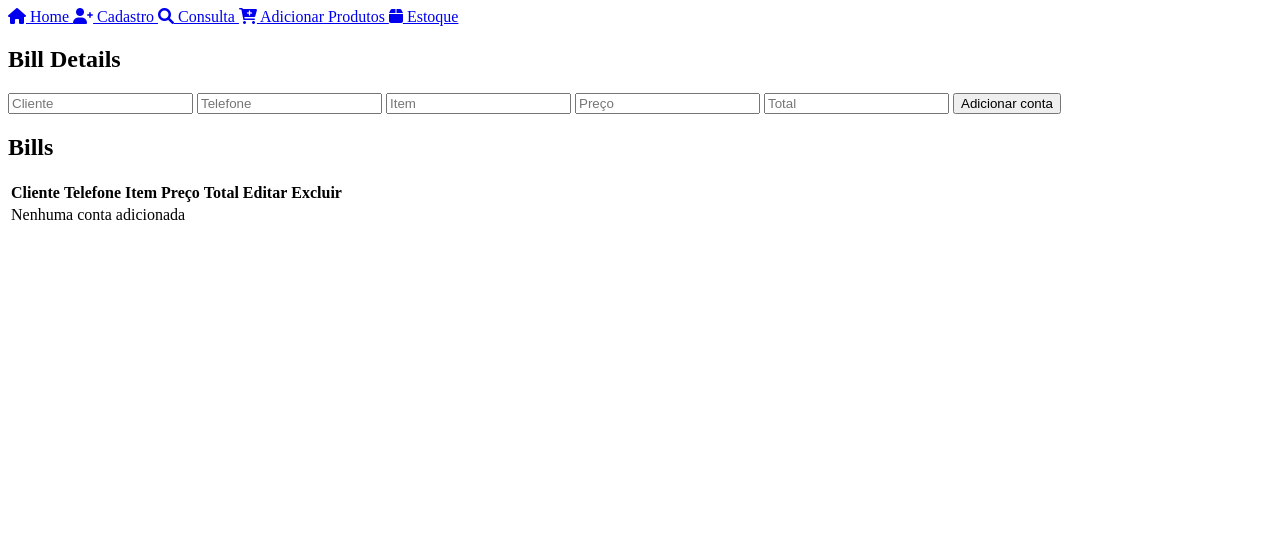
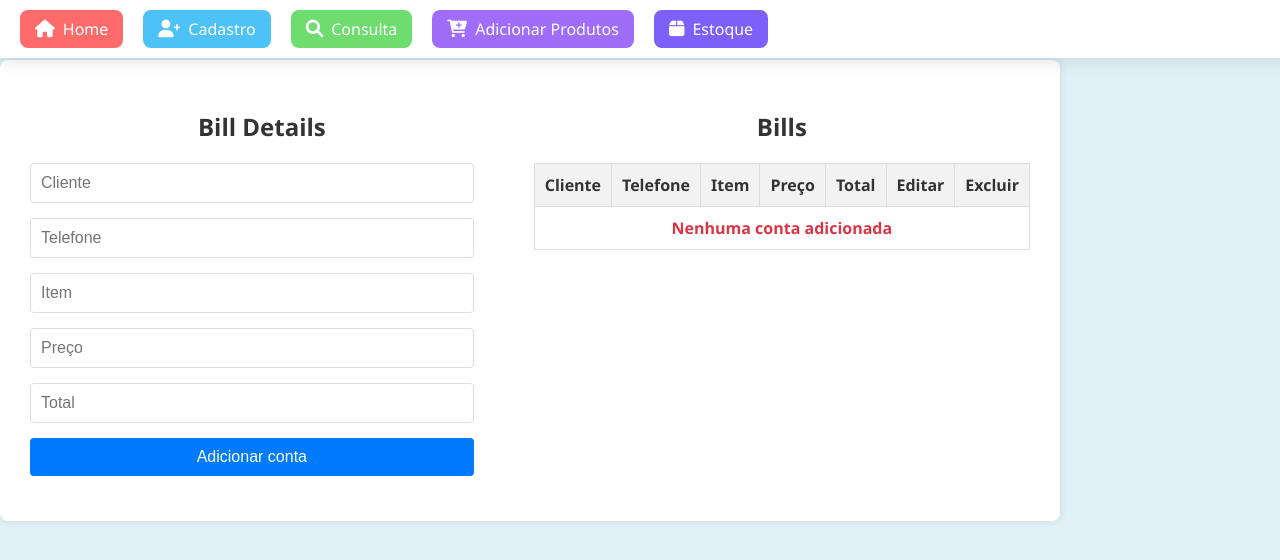
Before and after one commit to JeerTeles/ROMARIO_MERCADINHO, a website: page public/cadastro.html in a window 1280 px wide. Drawn offline with Linux system fonts and the light colour scheme; files that its build step writes are made by us from their sources; the site is published under a folder, as on GitHub Pages, so addresses that start at the root find nothing.

Commit message:
feature/create page register

```diff
--- a/public/cadastro.html
+++ b/public/cadastro.html
@@ -5,15 +5,15 @@
     <meta name="viewport" content="width=device-width, initial-scale=1.0">
     <title>Romario Mercadinho</title>
     <link rel="stylesheet" href="https://cdnjs.cloudflare.com/ajax/libs/font-awesome/6.0.0-beta3/css/all.min.css">
-    <link rel="stylesheet" href="/assets/CSS/styles.css">
+    <link rel="stylesheet" href="styles.css">
 </head>
 <body>
     <div class="menu-wrapper">
         <nav class="menu-nav">
-            <a href="/index.html" class="menu-item home-item">
+            <a href="index.html" class="menu-item home-item">
                 <i class="fas fa-home"></i> Home
             </a>
-            <a href="assets/html/cadastro.html" class="menu-item cadastro-item">
+            <a href="cadastro.html" class="menu-item cadastro-item">
                 <i class="fas fa-user-plus"></i> Cadastro
             </a>
             <a href="#" class="menu-item consulta-item">
@@ -61,6 +61,6 @@
         </div>
     </div>
 
-    <script src="/assets/JavaScript/script.js"></script>
+    <script src="script.js"></script>
 </body>
 </html>
```
